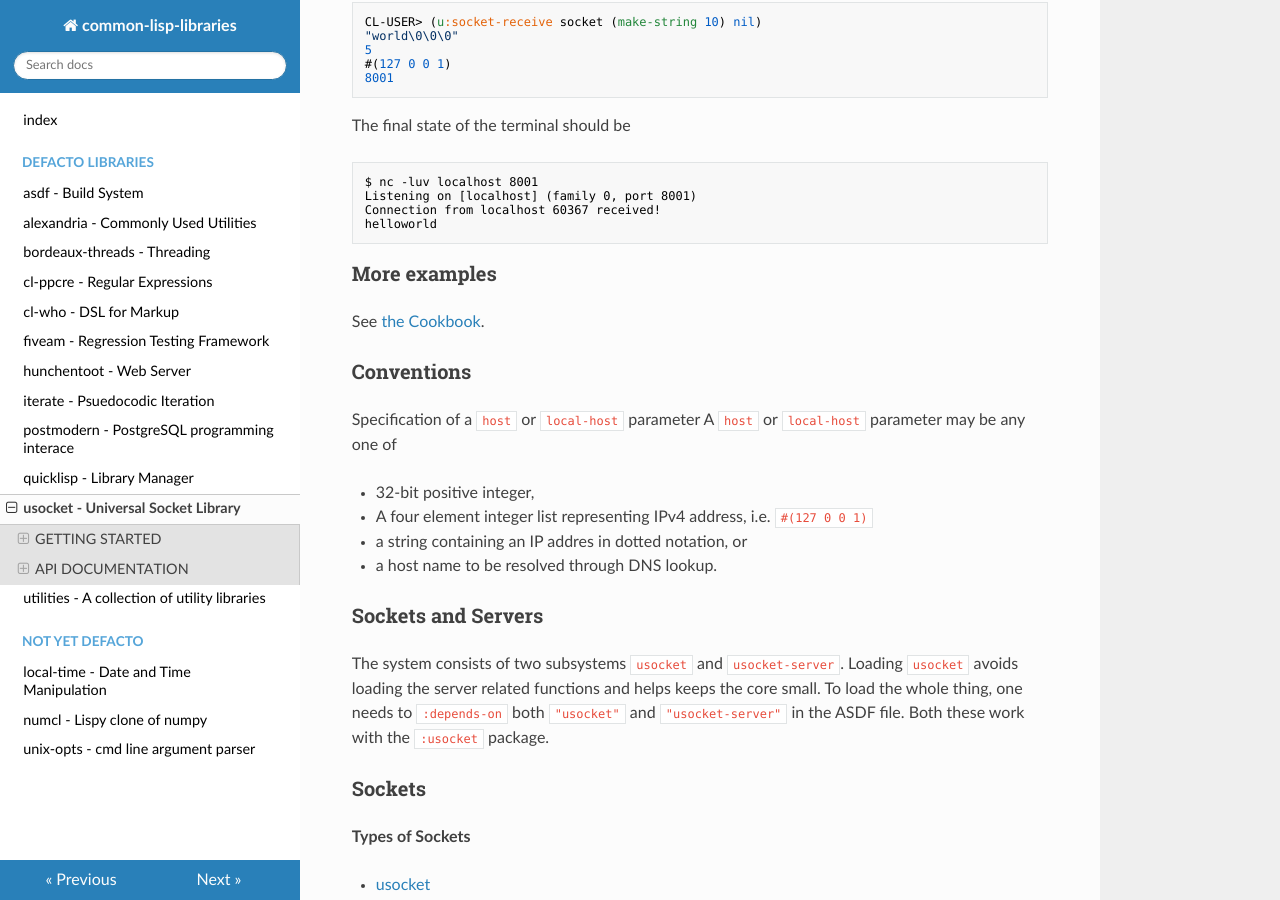
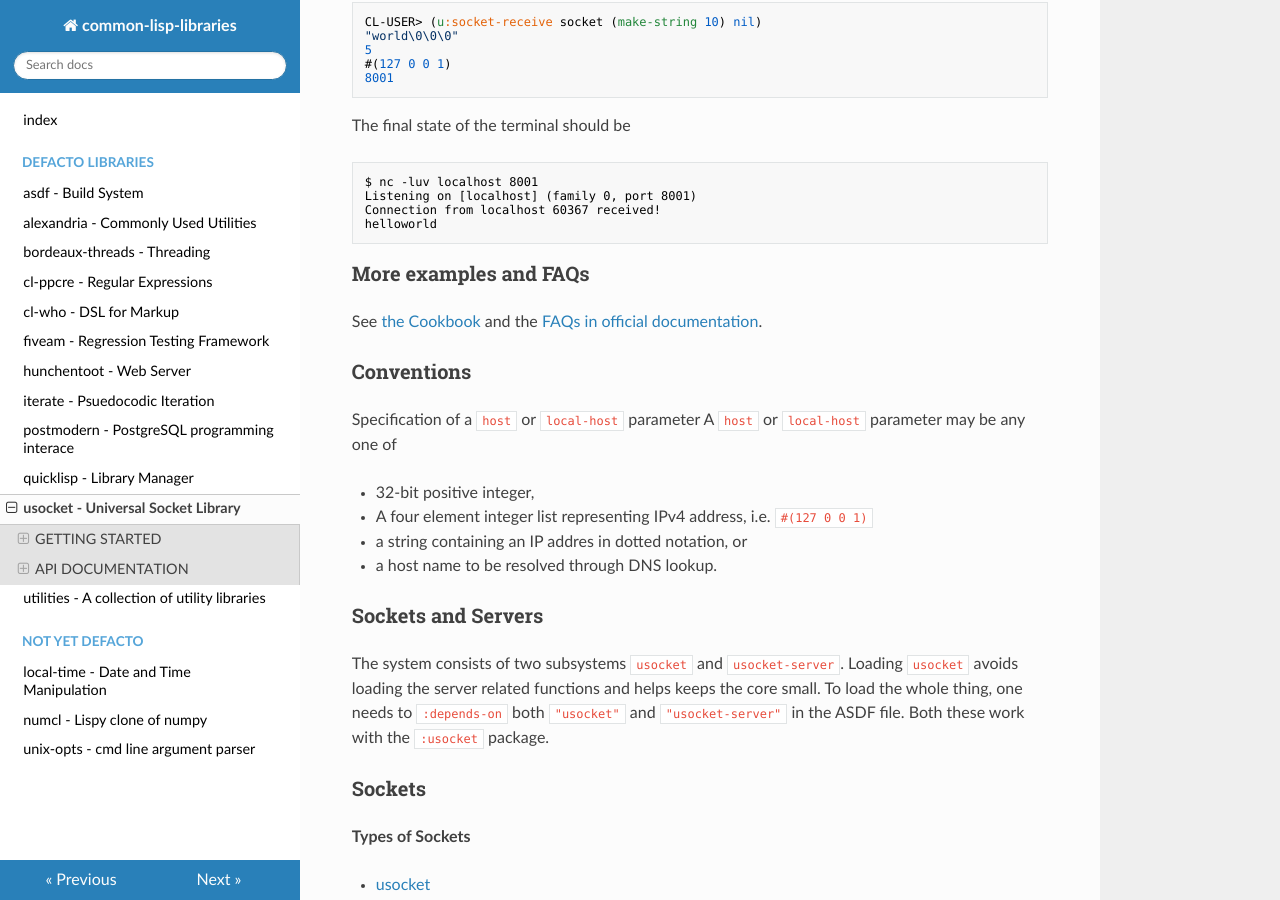
Before and after one commit to cl-library-docs/common-lisp-libraries, an MkDocs documentation site: the page built from docs/usocket.md, in a window 1280 px wide and 900 px high, scrolled down 1810 px. Built offline with MkDocs 1.6.1, drawn with Linux system fonts in a browser that asks for light colours; nearby versions of some CDN libraries.

Commit message:
move local-time to defacto; mention faq in usocket

````diff
--- a/docs/usocket.md
+++ b/docs/usocket.md
@@ -105,9 +105,9 @@ Connection from localhost 60367 received!
 helloworld
 ```
 
-### More examples
+### More examples and FAQs
 
-See [the Cookbook](http://lispcookbook.github.io/cl-cookbook/sockets.html).
+See [the Cookbook](http://lispcookbook.github.io/cl-cookbook/sockets.html) and the [FAQs in official documentation](https://common-lisp.net/project/usocket/api-docs.shtml#faqs).
 
 ### Conventions
 
````
Also changed, not shown: docs/index.md (+1 -1 lines), docs/local-time.md (+0 -2 lines).
